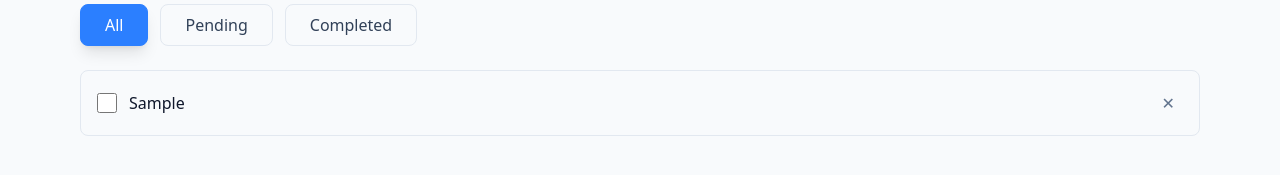
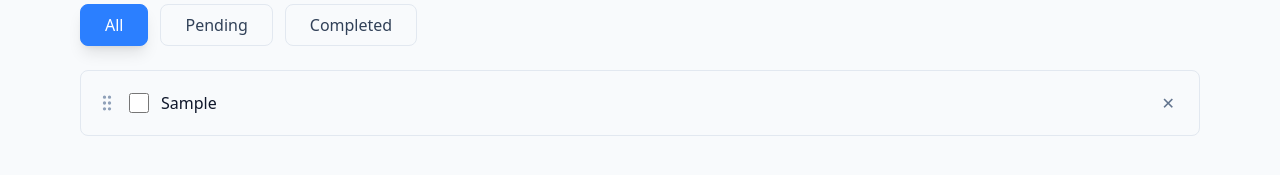
Before and after one commit to aryanxvz/limetray, a React (Vite) app: page / in a window 1280 px wide. Both pictures are taken after typing "Sample" into the empty fields and a click on the button "Add Task". Shown: the part 277-452 px from the top of the page. Built offline with nearby package versions, Linux system fonts and the light colour scheme.

Commit message:
fix: drag and drop functionality

```diff
--- a/src/componenets/task-item.tsx
+++ b/src/componenets/task-item.tsx
@@ -1,6 +1,7 @@
 import React, { useCallback } from 'react';
 import { useSortable } from '@dnd-kit/sortable';
 import { CSS } from '@dnd-kit/utilities';
+import { GripVertical } from 'lucide-react';
 import type { Task } from '../types';
 import { useTaskContext } from '../context/task-context';
 
@@ -29,7 +30,7 @@ export const TaskItem: React.FC<TaskItemProps> = React.memo(({ task }) => {
 
   return (
     <div ref={setNodeRef} style={style}
-      className={`flex items-center justify-between gap-4 px-4 py-3 rounded-lg border mb-3 transition-all duration-200 animate-slideIn
+      className={`flex items-center justify-between gap-3 px-4 py-3 rounded-lg border mb-3 transition-all duration-200 animate-slideIn
         ${
           task.completed
             ? 'bg-slate-100/50 dark:bg-neutral-900/30 border-slate-200 dark:border-neutral-800'
@@ -38,13 +39,18 @@ export const TaskItem: React.FC<TaskItemProps> = React.memo(({ task }) => {
         ${isDragging ? 'opacity-50 shadow-2xl scale-105' : ''}
       `}
     >
+
+      <div {...attributes} {...listeners}
+        className="cursor-grab active:cursor-grabbing text-slate-400 dark:text-neutral-600 hover:text-slate-600 dark:hover:text-neutral-400 transition-colors shrink-0">
+        <GripVertical size={20} />
+      </div>
+
       <div className="flex items-center gap-3 flex-1 min-w-0">
         <input type="checkbox"
           checked={task.completed} onChange={handleToggle}
-          className="w-5 h-5 cursor-pointer accent-blue-500 dark:accent-blue-600 transition-transform hover:scale-110"
-        />
-        <span {...attributes} {...listeners}
-          className={`text-base text-slate-900 dark:text-neutral-100 transition-all duration-200 cursor-move select-none
+          className="w-5 h-5 cursor-pointer accent-blue-500 dark:accent-blue-600 transition-transform hover:scale-110"/>
+        <span
+          className={`text-base text-slate-900 dark:text-neutral-100 transition-all duration-200 select-none
             ${task.completed ? 'line-through opacity-50' : ''}
           `}>
           {task.text}
```
